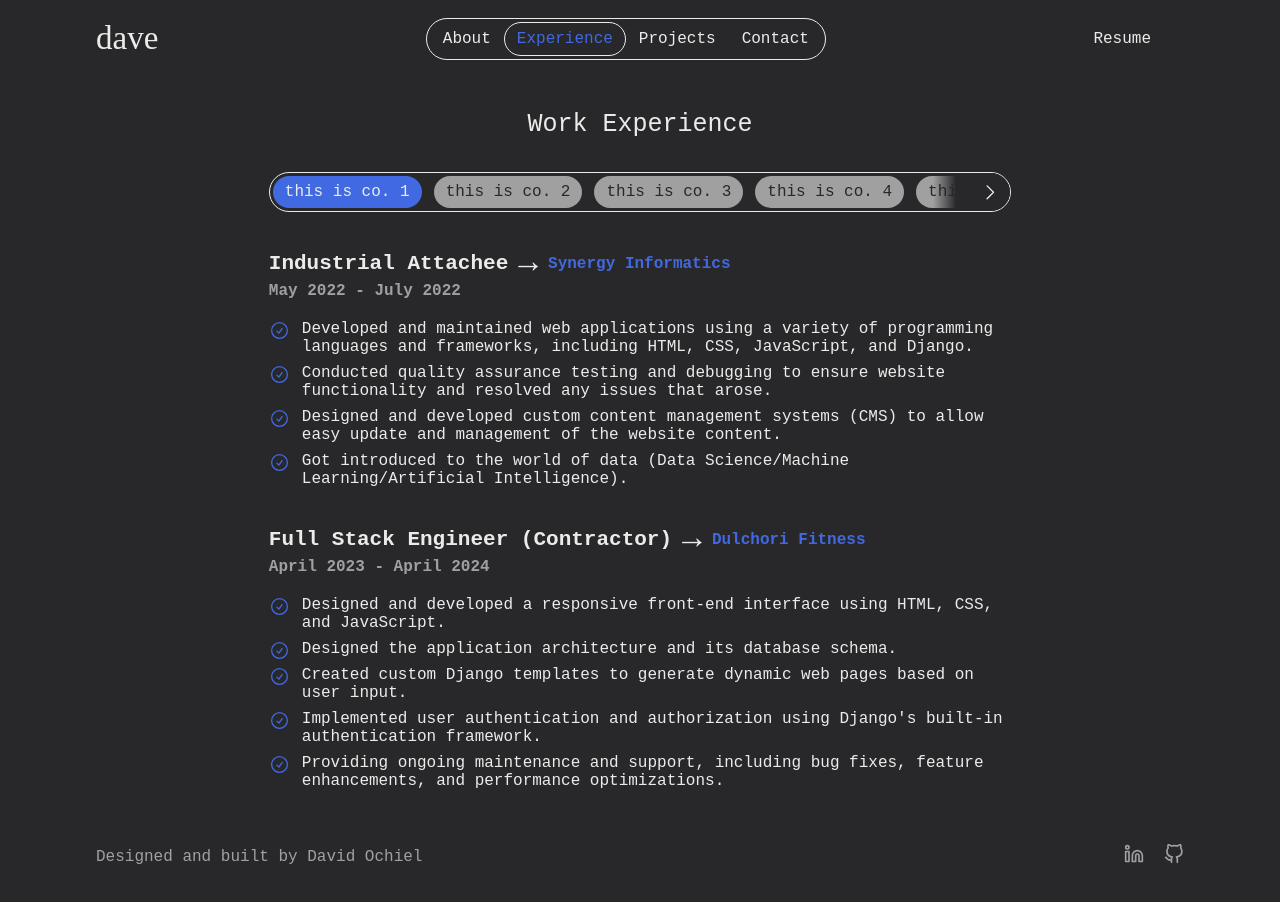
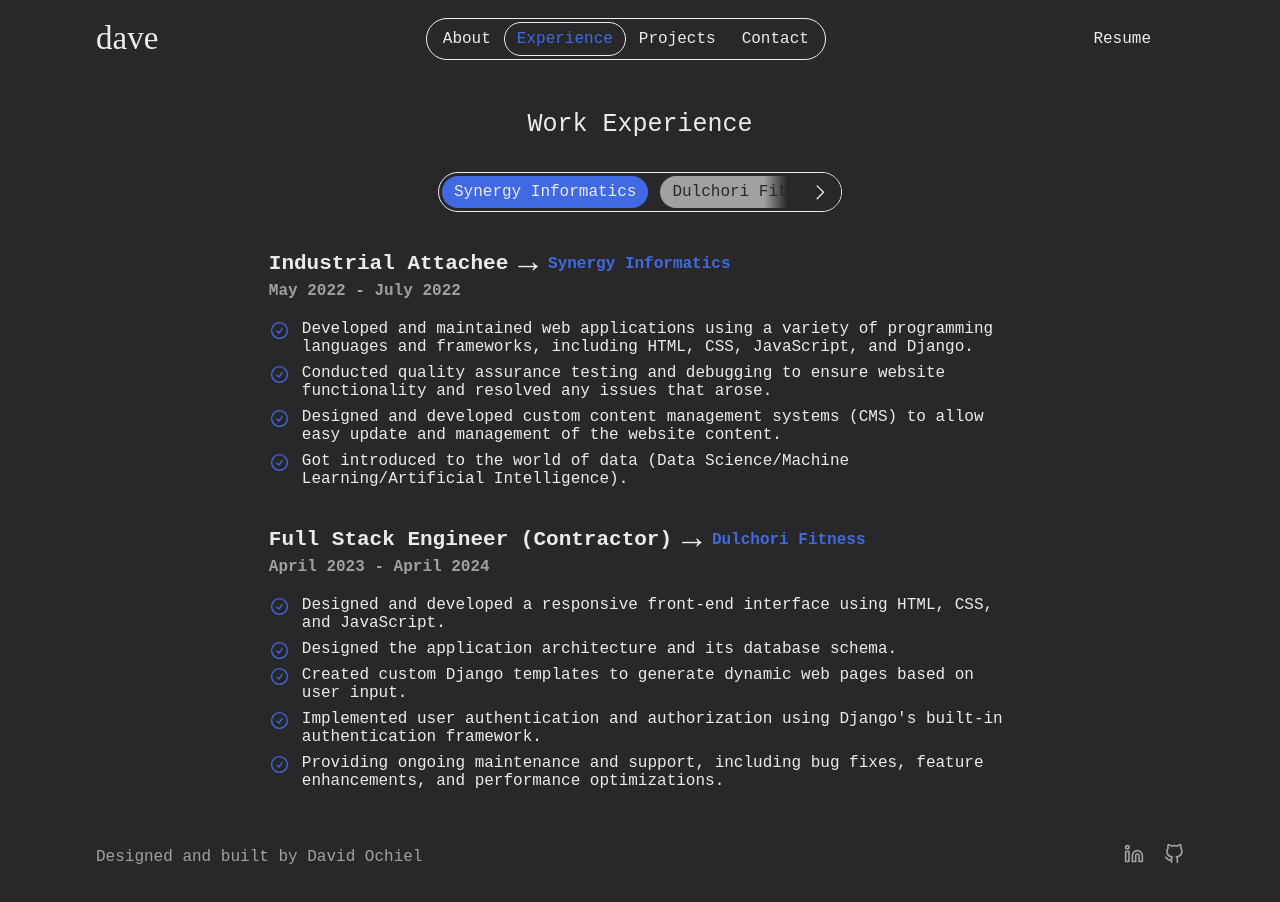
Before and after one commit to nguonodave/v2-ng, a React (Vite) app: page /experience in a window 1280 px wide. Shown: the top 902 px of the page. Built offline with nearby package versions, Linux system fonts and the light colour scheme.

Commit message:
feat: add dynamic company names on slider

```diff
--- a/src/components/Experience.jsx
+++ b/src/components/Experience.jsx
@@ -82,13 +82,18 @@
                         </svg>
                     </div>
                     <ul className="tabs">
-                        <li className="tab tab-active">this is co. 1</li>
-                        <li className="tab">this is co. 2</li>
+                        {experiences.map((experience) => (
+                            <li className={`tab ${experience.id === 1 ? "tab-active" : ""}`} key={experience.id}>
+                                {experience.companyName}
+                            </li>
+                        ))}
+
+                        {/* <li className="tab">this is co. 2</li>
                         <li className="tab">this is co. 3</li>
                         <li className="tab">this is co. 4</li>
                         <li className="tab">this is co. 5</li>
                         <li className="tab">this is co. 6</li>
-                        <li className="tab">this is co. 7</li>
+                        <li className="tab">this is co. 7</li> */}
                     </ul>
                     <div className="icon">
                         <svg
```
